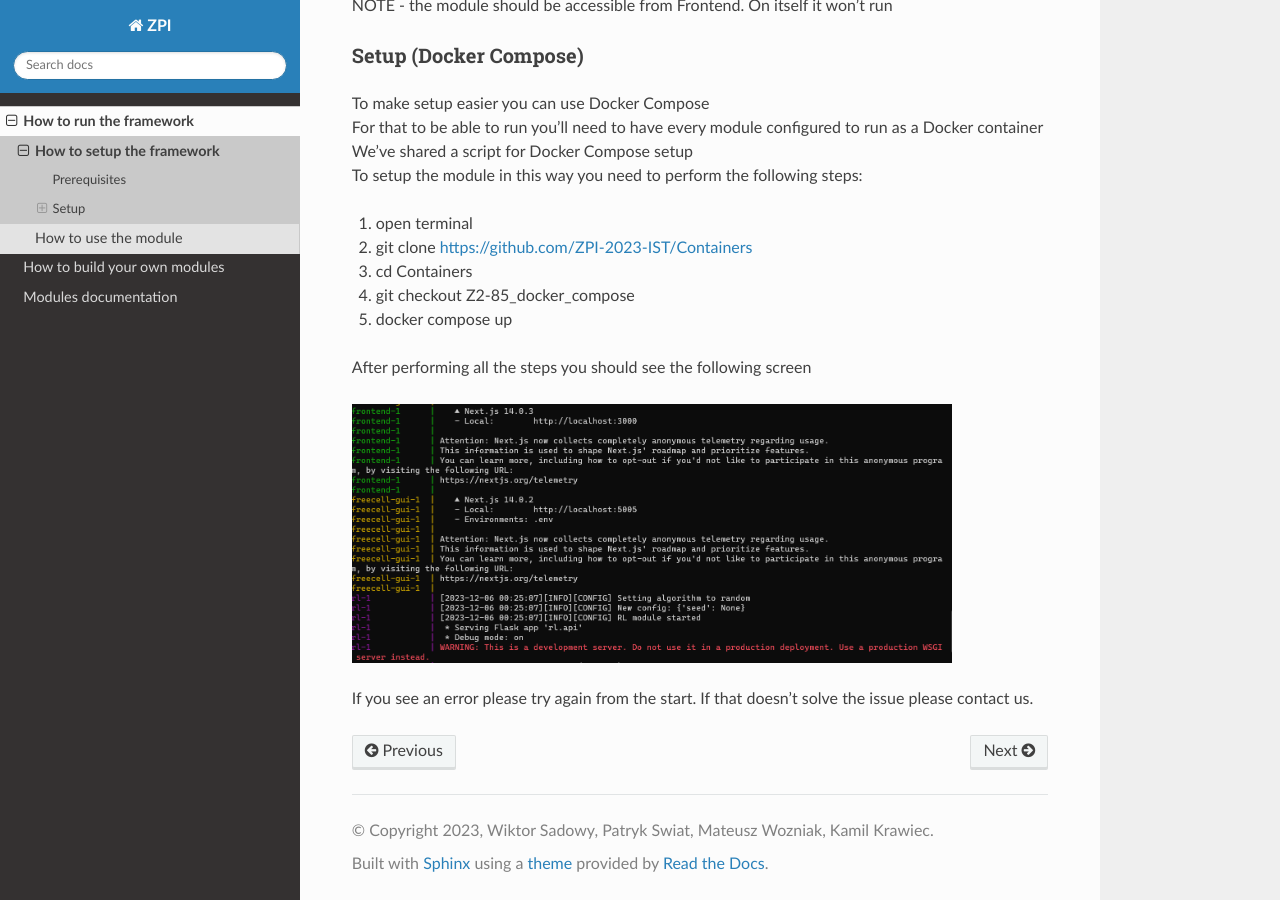
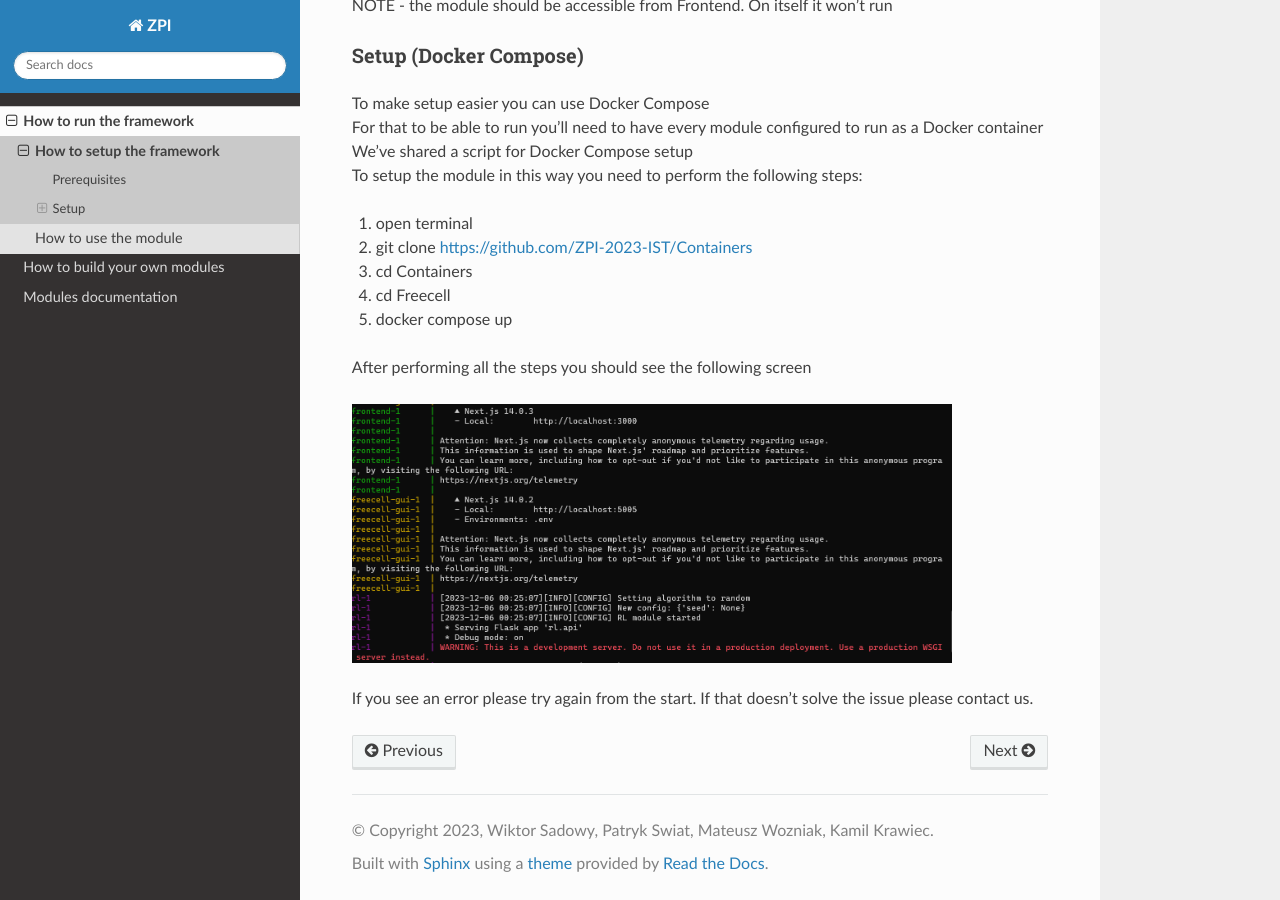
Before and after one commit to ZPI-2023-IST/Documentation, a Sphinx documentation site: the page built from source/run/setup.rst, in a window 1280 px wide and 900 px high, scrolled down 3392 px. Built offline with Sphinx 7.4.7 and the Read the Docs theme 2.0.0, drawn with Linux system fonts in a browser that asks for light colours; pages that are not in the unit, such as notebooks, are missing from menus.

Commit message:
Fix line

```diff
--- a/source/run/setup.rst
+++ b/source/run/setup.rst
@@ -129,7 +129,7 @@ Setup (Docker Compose)
 1. open terminal
 2. git clone https://github.com/ZPI-2023-IST/Containers
 3. cd Containers
-4. git checkout Z2-85_docker_compose
+4. cd Freecell
 5. docker compose up
 
 After performing all the steps you should see the following screen
```
